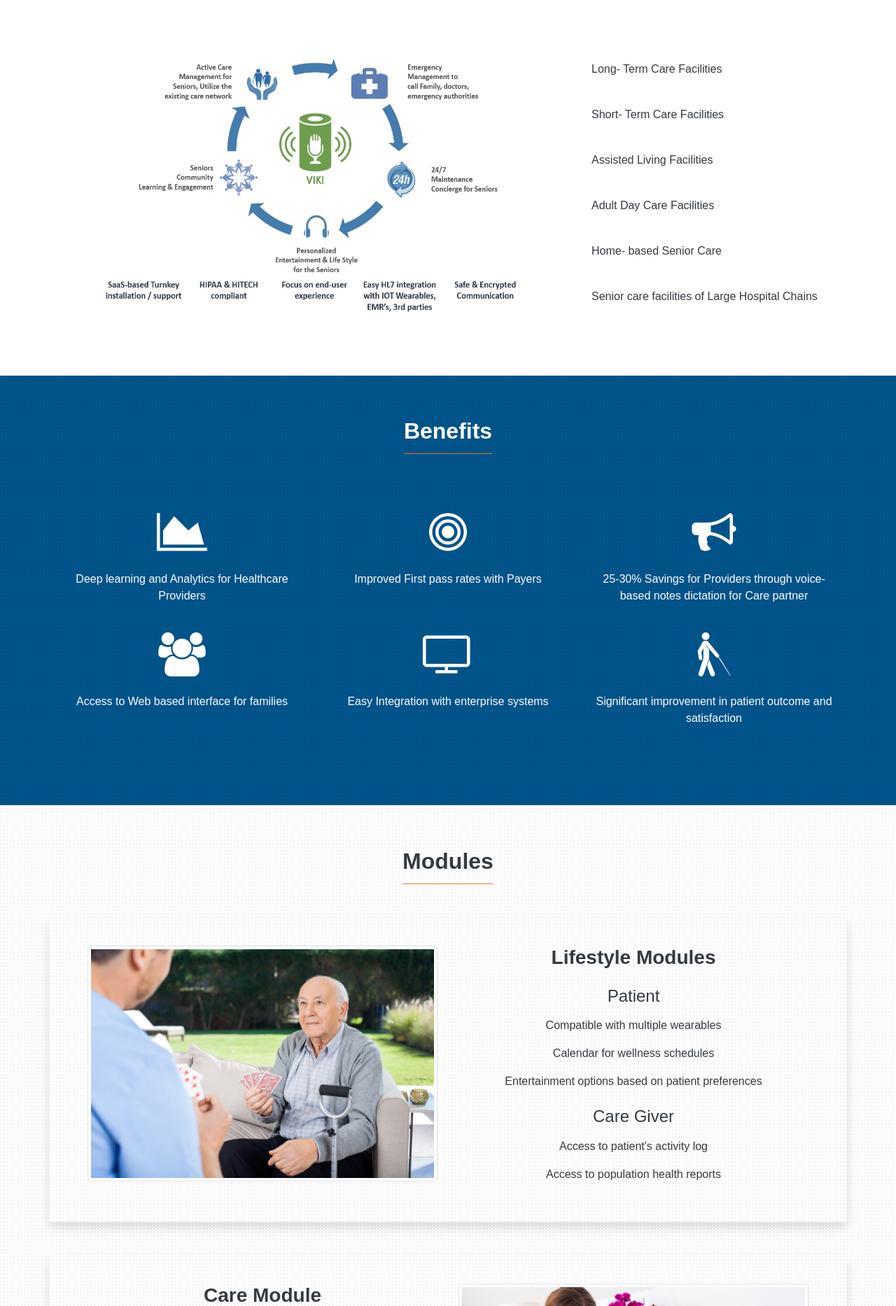
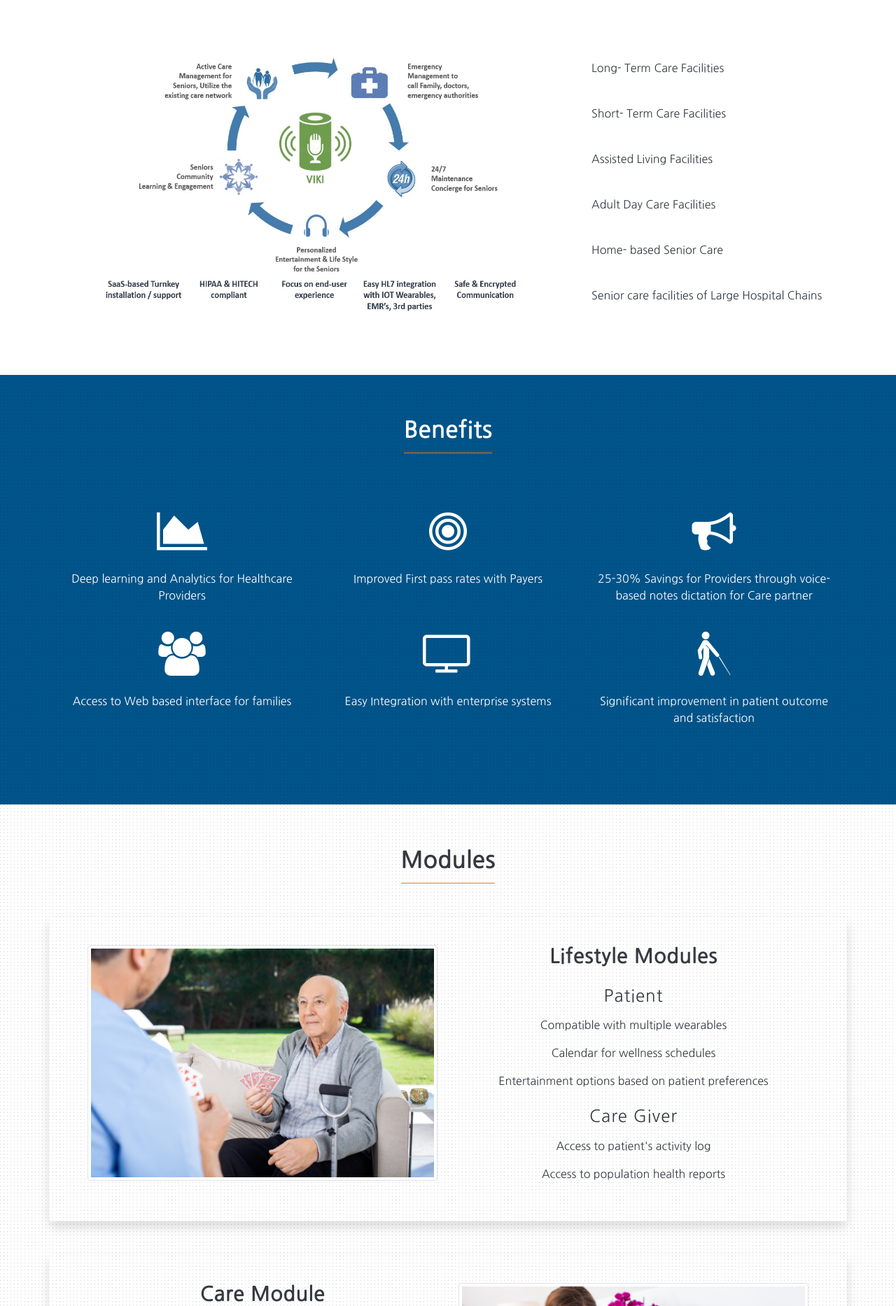
Before and after one commit to srnitish/srnitish, a PHP site: page / in a window 1280 px wide. Shown: the part 1492-3359 px from the top of the page at 70% size. Run offline with PHP 8.4, Linux system fonts and the light colour scheme.

Commit message:
typography

```diff
--- a/css/custom.css
+++ b/css/custom.css
@@ -1,6 +1,7 @@
 /*custom*/
 html, body{
-	font-family: "Poppins", sans-serif!important;
+	/*font-family: "Poppins", sans-serif!important;*/
+    font-family: 'Nanum Gothic', sans-serif!important;
 	overflow-x: hidden;
     scroll-behavior: smooth;
     box-sizing: border-box;
@@ -21,7 +22,7 @@ html, body{
     border-width: 0px;
     margin: 0px auto;
     padding: 0px;
-    letter-spacing: 0px;
+    letter-spacing: 1px;
     min-height: 99px;
     max-height: 221px;
     opacity: 1;
@@ -55,7 +56,7 @@ html, body{
     border-width: 0px;
     margin: 0px auto;
     padding: 0px;
-    letter-spacing: 0px;
+    letter-spacing: 1px;
     min-height: 0px;
     max-height: 0px;
     opacity: 1;
@@ -78,7 +79,7 @@ html, body{
     border-width: 0px;
     margin: 0px auto;
     padding: 55px 0 0 0;
-    letter-spacing: 0px;
+    letter-spacing: 1px;
     min-height: 11px;
     max-height: 37px;
     opacity: 1;
@@ -101,6 +102,7 @@ html, body{
     position: absolute;
     transform: matrix3d(1, 0, 0, 0, 0, 1, 0, 0, 0, 0, 1, 0, 0, 0, 0, 1);
 }
+.ls-1{letter-spacing: 1px;}
 .module-style{
     padding: 40px;
     text-align: center;
@@ -193,7 +195,8 @@ html, body{
     line-height: 50px;
     color: #999;
     font-weight: 500;
-    font-family: "Poppins",sans-serif;
+    /*font-family: "Poppins",sans-serif;*/
+    font-family: 'Nanum Gothic', sans-serif
     vertical-align: middle;
     margin-right: 0px;
     margin-bottom: 0px;
@@ -378,7 +381,8 @@ label {
   position: absolute;
   top: -1.6em;
   padding: 2px;
-  font-family: "Poppins", sans-serif;
+  /*font-family: "Poppins", sans-serif;*/
+  font-family: 'Nanum Gothic', sans-serif
   font-size: 1em;
   color: #fff;
   transition: ease .3s;
@@ -429,7 +433,8 @@ button {
   border-radius: 3px;
   cursor: pointer;
   transition: ease .3s;
-  font-family: "Poppins", sans-serif;
+  /*font-family: "Poppins", sans-serif;*/
+  font-family: 'Nanum Gothic', sans-serif
 }
 button:hover {
   background: #8BC34A;
--- a/index.html
+++ b/index.html
@@ -5,6 +5,7 @@
   <link rel="stylesheet" href="https://stackpath.bootstrapcdn.com/bootstrap/4.3.1/css/bootstrap.min.css" integrity="sha384-ggOyR0iXCbMQv3Xipma34MD+dH/1fQ784/j6cY/iJTQUOhcWr7x9JvoRxT2MZw1T" crossorigin="anonymous">
   <link media="all" rel="stylesheet" href="https://maxcdn.bootstrapcdn.com/font-awesome/4.7.0/css/font-awesome.min.css">
   <link href="https://unpkg.com/aos@2.3.1/dist/aos.css" rel="stylesheet">
+  <link href="https://fonts.googleapis.com/css?family=Nanum+Gothic&display=swap" rel="stylesheet">
   <link rel="stylesheet" type="text/css" href="css/custom.css">
   <meta name="google-site-verification" content="jX6thsDUjM4lr-SO76mShUWe8jz1-LtCVFXgyxh4OXk" />
 </head>
@@ -38,8 +39,7 @@
         <div class="carousel-caption">
           <p class="head">World's First 24/7 Voice-AI</p>
           <p class="cust-head">Companion for the Elderly</p>
-          <p class="sub-head">To enhance the Physical and Emotional Well-being
-            <br>of the seniors in your care</p>
+          <p class="sub-head">To enhance the Physical and Emotional<br> Well-being of the seniors in your care</p>
           <a href="#video">
             <button type="button" class="btn btn-lg btn-primary ml-auto header-button">See the video</button>
           </a>
@@ -161,7 +161,7 @@
   <section class="bg-benefit mt-5 pb-5 pt-5 text-white shadow texture">
     <div class="container">
       <div class="col-md-12 text-center mb-5">
-        <h2 class="underline"><strong>Benefits</strong></h2>
+        <h2 class="underline ls-1"><strong>Benefits</strong></h2>
       </div>
       <div class="row mt-6 mb-5">
         <div class="col-lg-4 col-md-6 col-sm-6 service-grid-wthree text-center">
@@ -295,7 +295,7 @@
     <div class="container">
       <div class="row">
         <div class="col-md-12 text-center mb-5 mt-4">
-          <h2 class="text-center text-dark underline"><strong>Modules</strong></h2>
+          <h2 class="text-center text-dark underline ls-1"><strong>Modules</strong></h2>
         </div>
       </div>
       <div class="row module-style shadow">
@@ -303,24 +303,24 @@
           <img src="images/Lifestyle Module.jpg" class="img-grid rounded img-thumbnail" alt="">
         </div>
         <div class="col-lg-6 ml-auto mt-0 text-dark">
-          <h3 class="mb-4"><strong>Lifestyle Modules</strong></h3>
-          <h4 class="mb-3">Patient</h4>
+          <h3 class="mb-4 ls-1"><strong>Lifestyle Modules</strong></h3>
+          <h4 class="mb-3 ls-1">Patient</h4>
           <p>Compatible with multiple wearables</p>
           <p>Calendar for wellness schedules</p>
           <p>Entertainment options based on patient preferences</p>
-          <h4 class="mt-4 mb-3">Care Giver</h4>
+          <h4 class="mt-4 mb-3 ls-1">Care Giver</h4>
           <p>Access to patient's activity log</p>
           <p>Access to population health reports</p>
         </div>
       </div>
       <div class="row mt-5 module-style shadow">
         <div class="col-lg-6 mr-auto mt-0 order-sm-2  text-dark">
-          <h3 class="mb-4"><strong>Care Module</strong></h3>
-          <h4 class="mb-3">Patient</h4>
+          <h3 class="mb-4 ls-1"><strong>Care Module</strong></h3>
+          <h4 class="mb-3 ls-1">Patient</h4>
           <p>Reminders for medication and appointments</p>
           <p>Automatic acquisition of data from wearables</p>
           <p>Intelligent symptoms checker</p>
-          <h4 class="mt-4 mb-3">Care Giver</h4>
+          <h4 class="mt-4 mb-3 ls-1">Care Giver</h4>
           <p>Voice based interaction</p>
           <p>Transcription Service</p>
           <p>Automatic patient health report downloads</p>
@@ -334,11 +334,11 @@
           <img src="images/Emergency module.jpg" class="img-grid rounded img-thumbnail" alt="">
         </div>
         <div class="col-lg-6 ml-auto mt-0 text-dark">
-          <h3 class="mb-4"><strong>Emergency Module</strong></h3>
-          <h4 class="mb-3">Patient</h4>
+          <h3 class="mb-4 ls-1"><strong>Emergency Module</strong></h3>
+          <h4 class="mb-3 ls-1">Patient</h4>
           <p>Voice enabled phone call, video or text</p>
           <p>Automatic notification to caregiver</p>
-          <h4 class="mt-4 mb-3">Care Giver</h4>
+          <h4 class="mt-4 mb-3 ls-1">Care Giver</h4>
           <p>Access to patient information through portal</p>
           <p>Notification on patient symptoms</p>
         </div>
```
